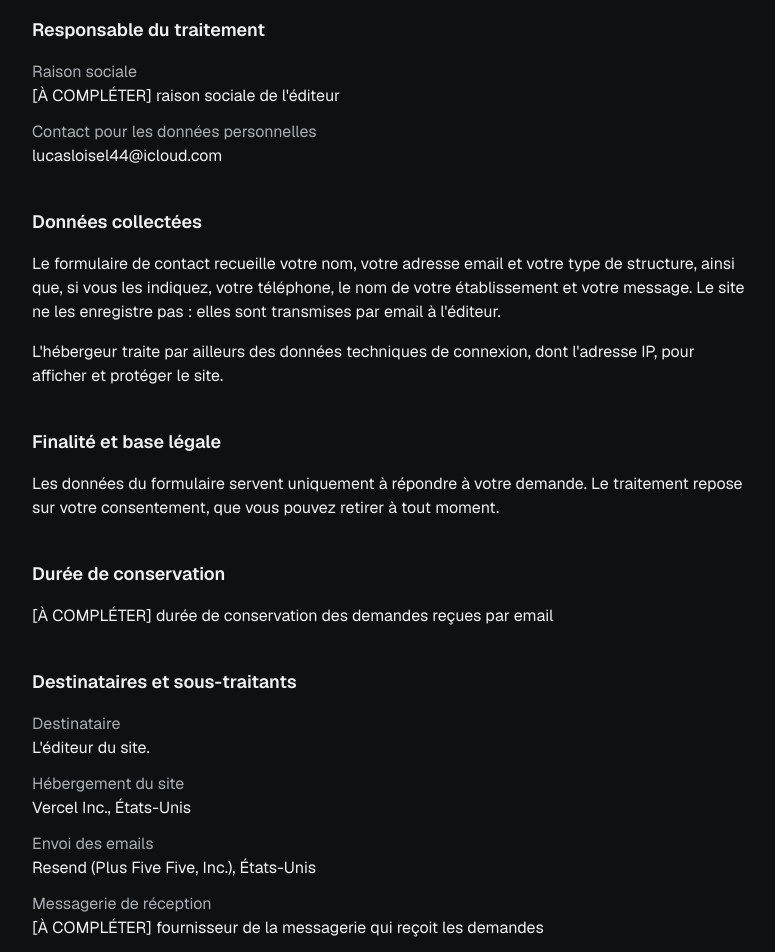
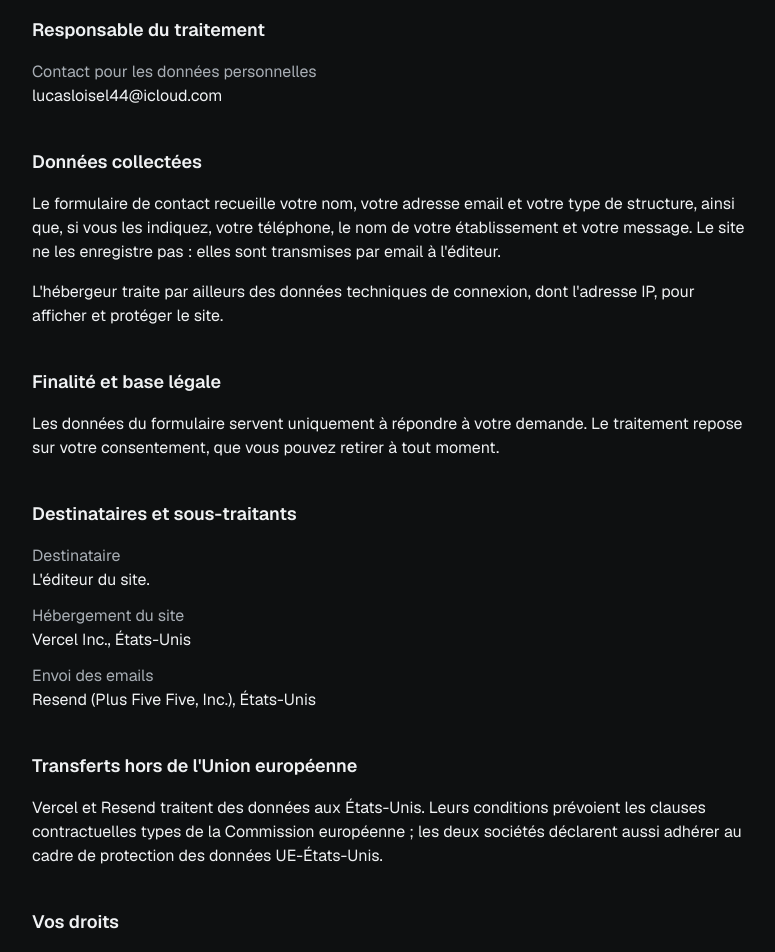
Before and after one commit to NRIVALANT/ryva-site, a Next.js app: page /confidentialite in a window 1280 px wide. Shown: the part 220-1172 px from the top of the page, without its empty margins (248-1023 px from the left). Built offline with nearby package versions, Linux system fonts and the light colour scheme; no server answers.

Commit message:
chore: retirer les rubriques légales non renseignées

```diff
--- a/src/content/legal.ts
+++ b/src/content/legal.ts
@@ -1,4 +1,3 @@
-import { A_COMPLETER } from "./marqueurs";
 import { site } from "./site";
 
 export interface LienLegal {
@@ -19,12 +18,6 @@ export interface PageLegale {
 
 export interface LegalContent {
   liens: LienLegal[];
-  /** Identité de l'éditeur : tout est à fournir (mentions légales, session 4). */
-  editeur: {
-    raisonSociale: string;
-    siret: string;
-    directeurPublication: string;
-  };
 }
 
 export const legal: LegalContent = {
@@ -32,17 +25,11 @@ export const legal: LegalContent = {
     { libelle: "Mentions légales", href: "/mentions-legales" },
     { libelle: "Politique de confidentialité", href: "/confidentialite" },
   ],
-  editeur: {
-    raisonSociale: A_COMPLETER("raison sociale de l'éditeur"),
-    siret: A_COMPLETER("numéro SIRET"),
-    directeurPublication: A_COMPLETER("directeur de la publication"),
-  },
 };
 
-const { editeur } = legal;
-
 /**
- * Textes validés par Nicolas, non relus par un juriste ; identité et durées à fournir (A_COMPLETER).
+ * Textes validés par Nicolas, non relus par un juriste ; identité de l'éditeur, téléphone de l'hébergeur, durée de conservation
+ * et messagerie de réception non publiés (décision de Nicolas, 27 novembre 2026).
  * Hébergeur et sous-traitants : relevés sur vercel.com/legal et resend.com/legal le 25 novembre 2026.
  */
 export const pagesLegales: Record<"mentionsLegales" | "confidentialite", PageLegale> = {
@@ -52,12 +39,8 @@ export const pagesLegales: Record<"mentionsLegales" | "confidentialite", PageLeg
       {
         titre: "Éditeur du site",
         donnees: [
-          { libelle: "Raison sociale", valeur: editeur.raisonSociale },
-          { libelle: "Forme juridique et capital", valeur: A_COMPLETER("forme juridique et capital social") },
-          { libelle: "SIRET", valeur: editeur.siret },
           { libelle: "Adresse email", valeur: site.coordonnees.email },
           { libelle: "Téléphone", valeur: site.coordonnees.telephone },
-          { libelle: "Directeur de la publication", valeur: editeur.directeurPublication },
         ],
       },
       {
@@ -69,7 +52,6 @@ export const pagesLegales: Record<"mentionsLegales" | "confidentialite", PageLeg
             valeur: "440 N Barranca Avenue #4133, Covina, CA 91723, États-Unis",
           },
           { libelle: "Contact", valeur: "privacy@vercel.com" },
-          { libelle: "Téléphone", valeur: A_COMPLETER("numéro de téléphone de l'hébergeur") },
         ],
       },
       {
@@ -92,7 +74,6 @@ export const pagesLegales: Record<"mentionsLegales" | "confidentialite", PageLeg
       {
         titre: "Responsable du traitement",
         donnees: [
-          { libelle: "Raison sociale", valeur: editeur.raisonSociale },
           {
             libelle: "Contact pour les données personnelles",
             valeur: site.coordonnees.email,
@@ -113,19 +94,11 @@ export const pagesLegales: Record<"mentionsLegales" | "confidentialite", PageLeg
         ],
       },
       {
-        titre: "Durée de conservation",
-        paragraphes: [A_COMPLETER("durée de conservation des demandes reçues par email")],
-      },
-      {
         titre: "Destinataires et sous-traitants",
         donnees: [
           { libelle: "Destinataire", valeur: "L'éditeur du site." },
           { libelle: "Hébergement du site", valeur: "Vercel Inc., États-Unis" },
           { libelle: "Envoi des emails", valeur: "Resend (Plus Five Five, Inc.), États-Unis" },
-          {
-            libelle: "Messagerie de réception",
-            valeur: A_COMPLETER("fournisseur de la messagerie qui reçoit les demandes"),
-          },
         ],
       },
       {
```
Also changed, not shown: 4 other files (tests, documents, lock files or other folders).
